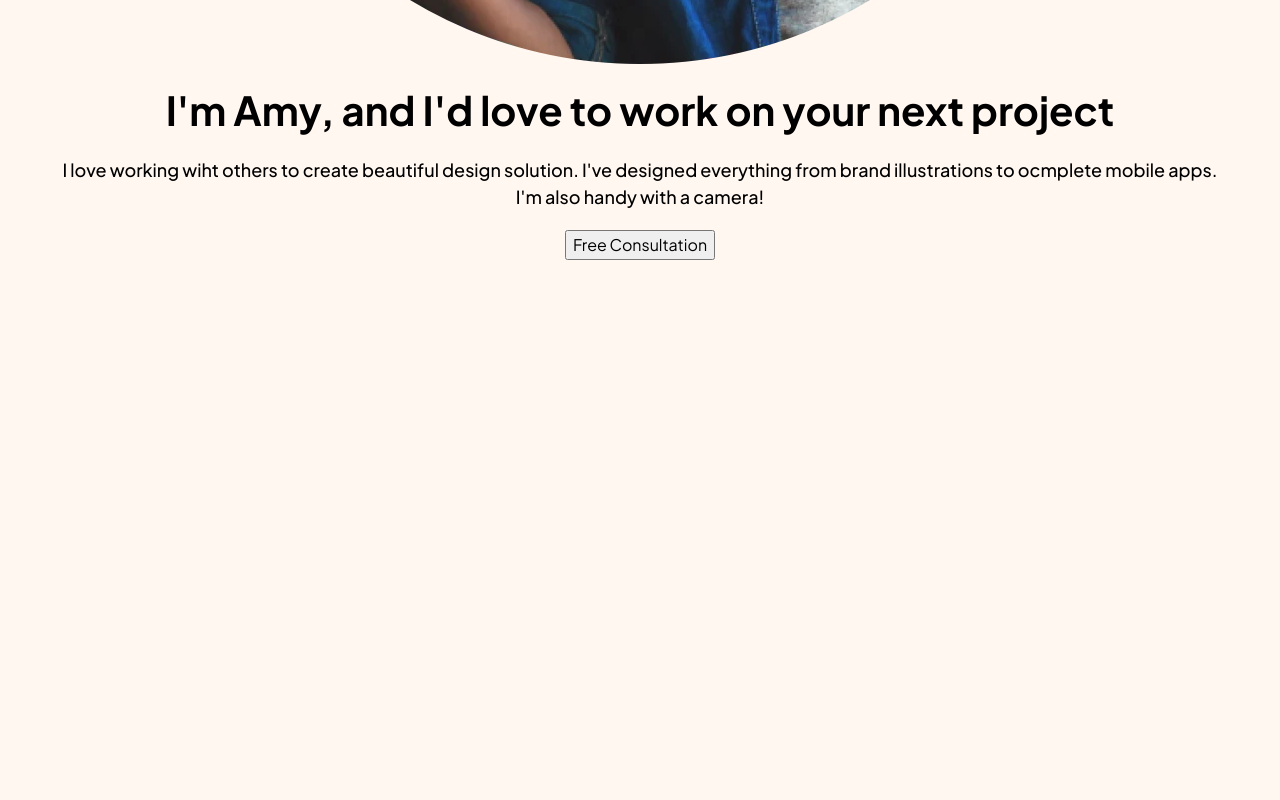
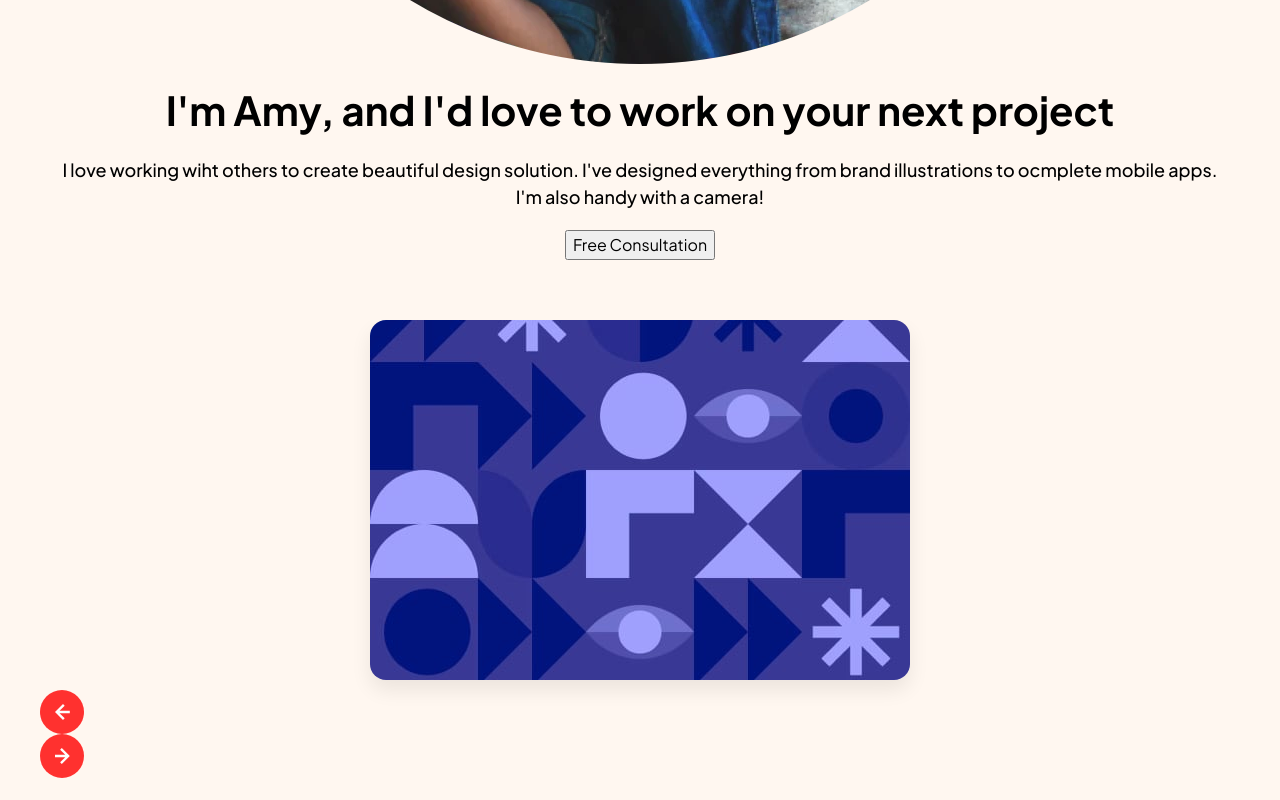
Before and after one commit to cgojk/design_portfolio, a React (Vite) app: page / in a window 1280 px wide. Shown: the part 2080-2880 px from the top of the page. Before the commit the page ends 2360 px from the top, so only its background shows below. Built offline with nearby package versions, Linux system fonts and the light colour scheme.

Commit message:
adding the butotns for the carousel

```diff
--- a/src/Home.jsx
+++ b/src/Home.jsx
@@ -1,6 +1,7 @@
 import React from "react";
 import Features from "./components/Features";
 import Information from "./components/Information";
+import Work from "./components/Work";
 
 export default function Home() {
   return (
@@ -9,6 +10,8 @@ export default function Home() {
       <p>With over ten year of experience in various deisng disciplines. I'm your one -stop shop for your design needs.</p>
       <Features />
         <Information />
+        <Work/>
+
     </section>
   );
 }
--- /dev/null
+++ b/src/ImagesData.js
@@ -0,0 +1,37 @@
+import  work1 from "./assets/images/image-slide-1.jpg";
+import work2 from "./assets/images/image-slide-2.jpg";
+import work3 from "./assets/images/image-slide-3.jpg";
+import work4 from "./assets/images/image-slide-4.jpg";
+import work5 from "./assets/images/image-slide-5.jpg";
+
+
+
+export const imagesData = [
+    {
+        id:1,
+        imageSrc: work1,
+        alt:"an imiage on blue in the middle wiht some background"
+    },
+    {
+        id:2,
+        imageSrc: work2,
+
+        alt:"a blue pattern with a white background and some text on the right side"
+    },
+    {
+        id:3,
+        imageSrc: work3,
+              alt:"some books arranged on a table with a white background and some text on the right side"
+    },
+    {
+        id:4,
+        imageSrc: work4,
+                alt:"a pair of sneakers shoes"
+    },
+    {
+        id:5,
+        imageSrc: work5,
+              alt:"a mobile showing a app with a white background and and osme other objects on a table"
+    }
+
+];
--- a/src/components/Work.jsx
+++ b/src/components/Work.jsx
@@ -0,0 +1,84 @@
+
+
+import { useState } from "react";
+import {imagesData} from "../ImagesData";
+import { useEffect } from "react";
+
+import arrowPrevious from "../assets/images/icon-arrow-left.svg";
+import arrowNext from "../assets/images/icon-arrow-right.svg";
+
+
+
+export default function ImagesBox() {
+
+const [currentImageIndex, setCurrentImageIndex] = useState(0);
+
+console.log(currentImageIndex);
+console.log(imagesData[currentImageIndex].imageSrc);
+
+// previous and next navigaiton handlers
+const handlePreviousClick = () => {
+    setCurrentImageIndex(
+        currentImageIndex === 0 ? imagesData.length - 1 : currentImageIndex - 1
+    );
+};
+
+const handleNextClick = () => {
+    setCurrentImageIndex((currentImageIndex + 1) % imagesData.length);
+};
+
+useEffect(() => {
+    const timer = setTimeout(() => {
+        handleNextClick();
+    }, 5000);
+
+    return () => clearTimeout(timer);
+},
+[currentImageIndex]);
+
+     console.log(currentImageIndex);
+
+
+
+return (
+<section className="images-boxContent container">
+
+    <section className="wrapper__images">
+        <div className="image-carousel container">
+            <div className="image-container">
+                {/* <button className="nav-button left" onClick={handlePreviousClick}>
+                    <img src={arrowPrevious} alt="Previous" />
+                </button> */}
+
+                {imagesData.map((image, index) => (
+                    <img
+                        src={image.imageSrc}
+                        alt={image.alt}
+                        className={ currentImageIndex === index ? 'block' : 'hidden'}
+                        key={image.id}
+                    />
+                ))}
+
+                {/* <button className="nav-button right" onClick={handleNextClick}>
+                    <img src={arrowNext} alt="Next" />
+                </button> */}
+            </div>
+
+        </div>
+        <button className="nav-button left" onClick={handlePreviousClick}>
+                    <img src={arrowPrevious} alt="Previous" />
+                </button>
+
+                  <button className="nav-button right" onClick={handleNextClick}>
+                    <img src={arrowNext} alt="Next" />
+                </button>
+    </section>
+
+
+
+
+</section>
+
+
+)
+}
--- a/src/styles/_base.scss
+++ b/src/styles/_base.scss
@@ -223,3 +223,106 @@ align-items:center;
     }
     }
 }
+
+
+// ===============================================================
+            // GLOBAL BASE STYLES / HOME PAGE STYLES// work section
+// ==============================================================
+
+
+
+.image-carousel{
+    display: flex;
+    align-items: center;
+    justify-content: center;
+    gap: var(--spacing-300);
+    overflow-x: hidden;
+    padding-bottom: var(--size-32);
+    margin-top: var(--size-40);
+
+}
+.image-container {
+
+  display: flex;
+  align-items: center;
+  justify-content: center;
+  overflow: hidden;
+  border-radius: 1rem;
+  box-shadow: 0 10px 20px rgba(0, 0, 0, 0.08);
+
+
+
+}
+
+
+.image-container img {
+  width: 100%;
+
+border-radius: 0.75rem;
+  object-fit: cover;
+  display:block;
+  transition: opacity 0.5s ease, transform 0.5s ease;
+}
+
+img.hidden {
+  display: none;
+}
+
+img.block {
+  display: block;
+  animation: fadeIn 0.6s ease;
+}
+
+@keyframes fadeIn {
+  from {
+    opacity: 0;
+    transform: scale(0.98);
+  }
+  to {
+    opacity: 1;
+    transform: scale(1);
+  }
+}
+
+.nav-button {
+//   position: absolute;
+//   top: 50%;
+  transform: translateY(-50%);
+  width: 44px;
+  height: 44px;
+  background-color:red;
+  color:var(--clr-neutral-900);
+  border: none;
+  border-radius: 50%;
+  font-size: 1.2rem;
+  font-weight: bold;
+  cursor: pointer;
+  display: flex;
+  align-items: center;
+  justify-content: center;
+  opacity: 0.8;
+  transition: background-color 0.3s ease, opacity 0.3s ease;
+  padding: 12px;
+  line-height: 1;
+  z-index: 1;
+}
+
+.nav-button.left {
+  left: 1rem;
+
+}
+
+.nav-button.right {
+  right: 1rem;
+
+}
+
+.nav-button:hover {
+  background-color: rgba(255, 255, 255, 0.6);
+  opacity: 1;
+}
+
+// .wrapper__images{
+//     position:relative;
+
+// }
```
